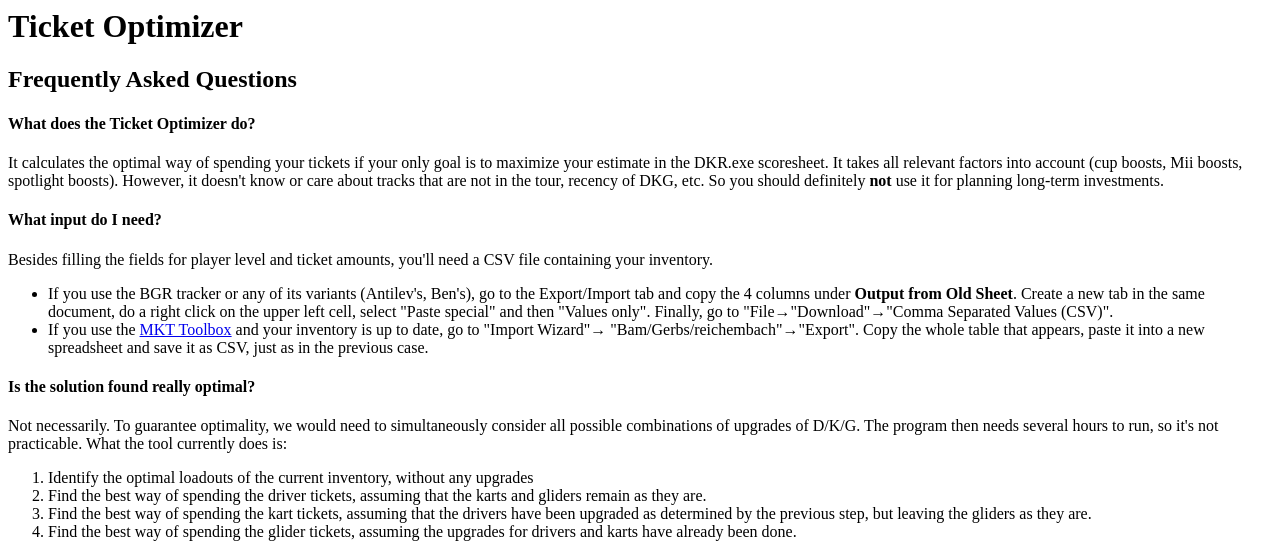
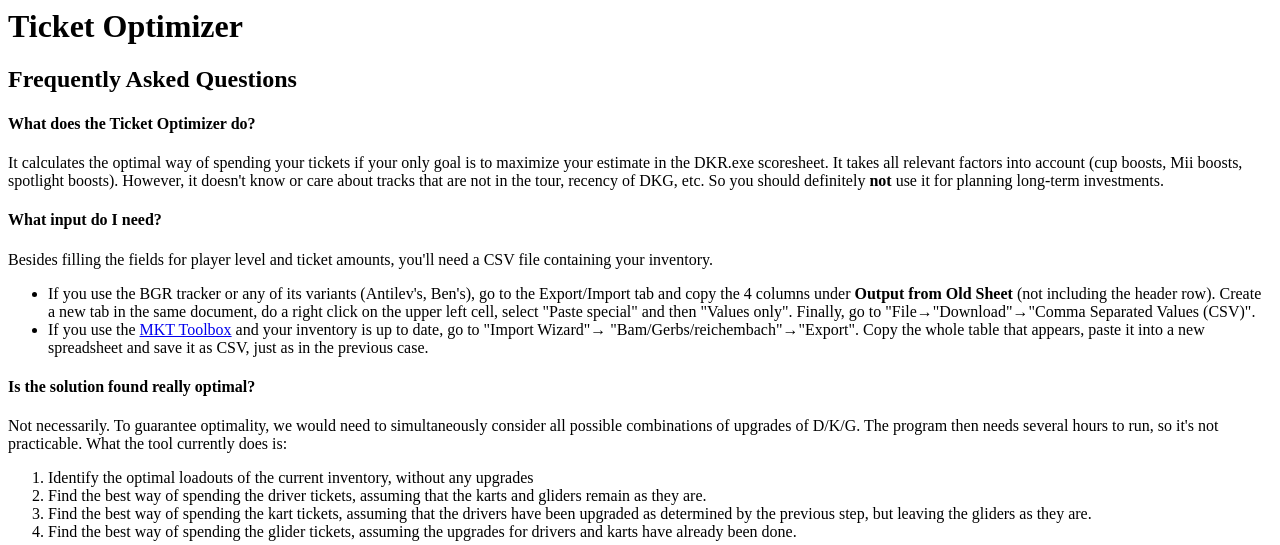
Before and after one commit to mkturtledude/ticket-optimizer, a Flask app: page /faq in a window 1280 px wide. Shown: the top 545 px of the page. Run offline with Flask 2, Linux system fonts and the light colour scheme.

```diff
--- a/templates/faq.html
+++ b/templates/faq.html
@@ -35,7 +35,7 @@
       Besides filling the fields for player level and ticket amounts, you'll need a CSV file containing your inventory.<br>
       <ul>
       <li>If you use the BGR tracker or any of its variants (Antilev's, Ben's), go to the Export/Import tab and copy the 4 columns
-      under <b>Output from Old Sheet</b>. Create a new tab in the same document, do a right click on the upper left cell,
+      under <b>Output from Old Sheet</b> (not including the header row). Create a new tab in the same document, do a right click on the upper left cell,
       select "Paste special" and then "Values only". Finally, go to "File&rarr;"Download"&rarr;"Comma Separated Values (CSV)".</li>
       <li>If you use the <a href="https://www.mkttoolbox.com">MKT Toolbox</a> and your inventory is up to date, go to "Import Wizard"&rarr;
       "Bam/Gerbs/reichembach"&rarr;"Export". Copy the whole table that appears, paste it into a new spreadsheet and save it as CSV,
```
